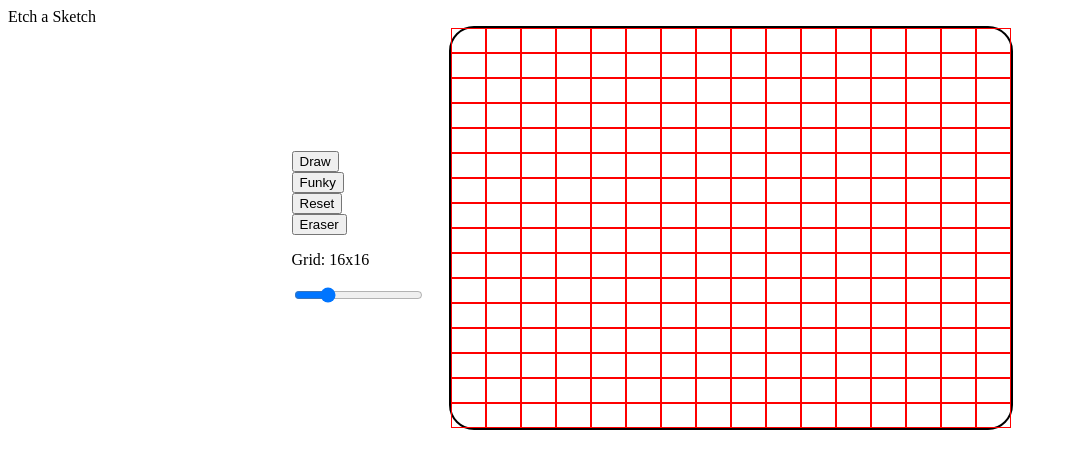
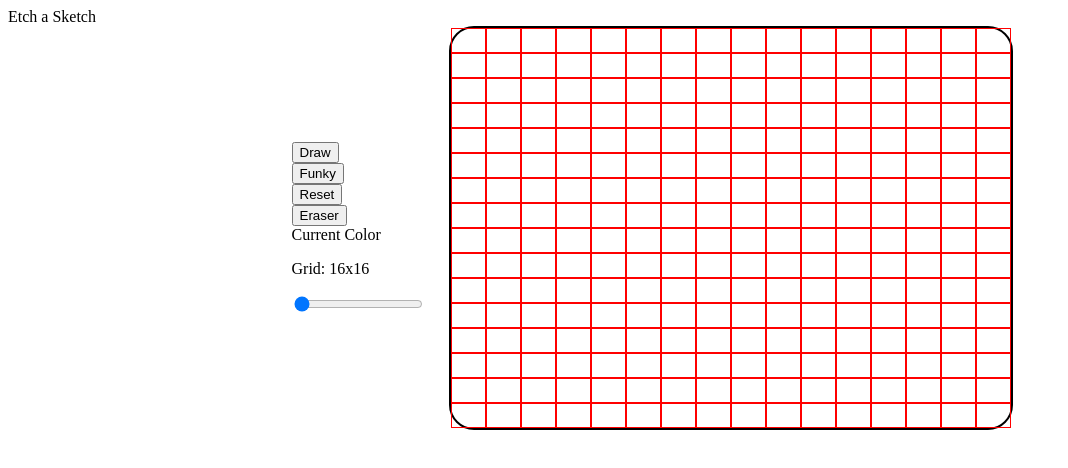
Before and after one commit to raulprez/etch-a-sketch, a plain HTML site: page index.html in a window 1280 px wide. Shown: the whole page, without its empty margins (0-1068 px from the left). Drawn offline with Linux system fonts and the light colour scheme.

Commit message:
Refactored html, added current color to html

```diff
--- a/index.html
+++ b/index.html
@@ -19,9 +19,11 @@
             <button type="button" class="btn" value="submit">Reset</button>
             <button type="button" class="btn" value="submit">Eraser</button>
 
+            <div id="currentColor">Current Color</div>
+
             <p id="value">Grid: 16x16</p>
 
-            <input id="range" type="range" name="rangeInput" min="1" step="1" max="64" value="16" class="white"
+            <input id="range" type="range" name="rangeInput" min="16" step="1" max="64" value="16" class="white"
             onchange="updateTextInput(this.value); updateGrid(this.value);">
 
         </div>
--- a/script.js
+++ b/script.js
@@ -10,10 +10,11 @@ function updateTextInput(val) {
 
 const button = document.getElementsByClassName("btn");
 
-// and we have to addEventListener on every element
+// We have to addEventListener on every element
 Array.prototype.map.call(button, (b) => {
     b.addEventListener("click", function(b) {
         let newColor = b.target.value;
+        document.getElementById("currentColor").innerHTML = newColor;
         console.log(newColor);
         updateColor(newColor);
         return newColor;
@@ -22,8 +23,9 @@ Array.prototype.map.call(button, (b) => {
 
 currentColor = ["black"];
 
+
 function updateColor (newColor) {
-    currentColor.push(newColor)
+    currentColor.push(newColor);
     console.log(newColor);
 }
 
```
